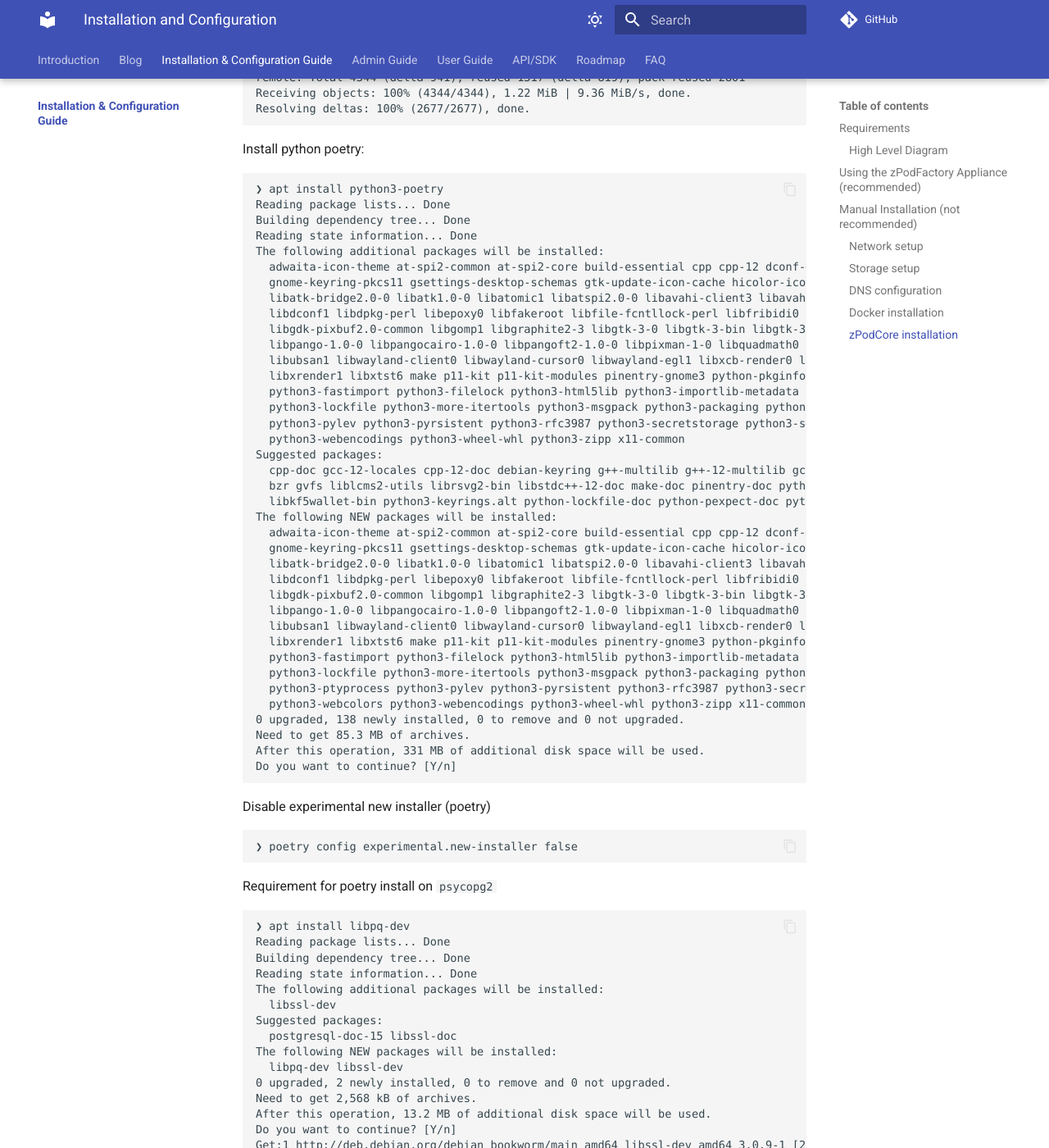
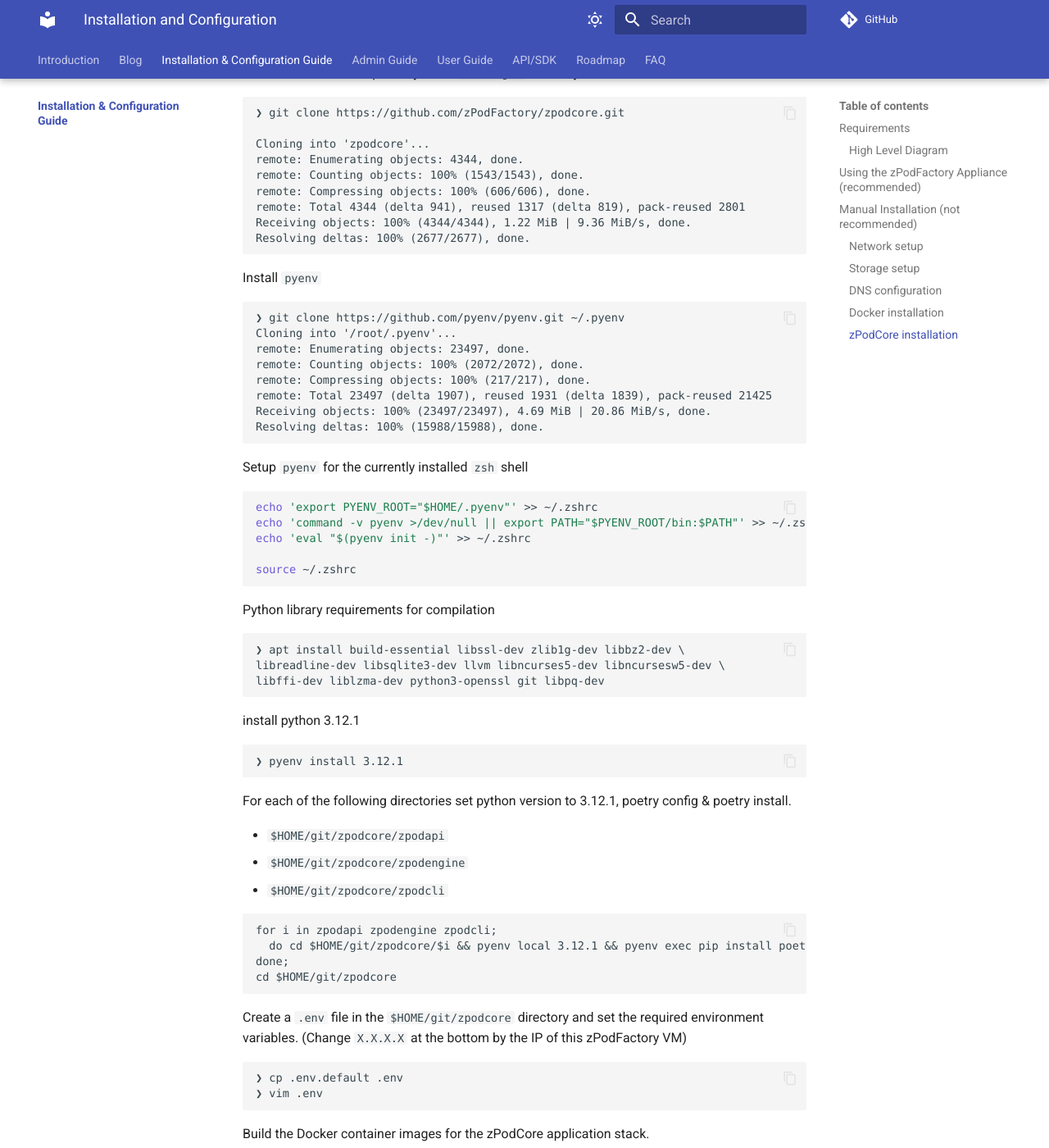
Before and after one commit to zPodFactory/zpodfactory.github.io, an MkDocs documentation site: the page built from docs/guide/install/index.md, in a window 1280 px wide and 1400 px high, scrolled down 11470 px. Shown: the whole window at 82% size. Built offline with MkDocs 1.6.1 and Material for MkDocs 9.7.7, drawn with Linux system fonts in a browser that asks for light colours; some web fonts are replaced; some of the changed text lies outside the part shown.

Commit message:
Manual installation updates/fixes
Signed-off-by: Timo Sugliani <timo.sugliani@gmail.com>

````diff
--- a/docs/guide/install/index.md
+++ b/docs/guide/install/index.md
@@ -53,7 +53,7 @@ It is the recommended way to deploy zPodFactory, as it will simplify the install
 
 If you prefer to install zPodFactory manually and potentially set yourself a dev environment for it, you can follow the below instructions.
 
-We recommend starting with a [zBox 12.2](https://cloud.tsugliani.fr/ova/zbox-12.2.ova) appliance, as it is also the Linux distribution used for all our development and testing, and for the zPodFactory Appliance.  This should ensure all the steps we provide are as accurate and informative as possible.
+We recommend starting with a [zBox 12.5](https://cloud.tsugliani.fr/ova/zbox-12.5.ova) appliance, as it is also the Linux distribution used for all our development and testing, and for the zPodFactory Appliance.  This should ensure all the steps we provide are as accurate and informative as possible.
 
 Deploy the appliance and power it on with the correct networking ovf properties.
 
@@ -293,19 +293,16 @@ It will rely on a watchdog, that will check any modification to the configuratio
 Let's set up the base `dnsmasq` configuration file `/etc/dnsmasq.conf`:
 
 ```ini title="/etc/dnsmasq.conf"
-listen-address=127.0.0.1,10.96.42.137
-interface=lo,eth1
+listen-address=127.0.0.1,X.X.X.X
+interface=lo,eth0
 bind-interfaces
 expand-hosts
 dns-forward-max=1500
 cache-size=10000
-no-dhcp-interface=lo,eth0,eth1
-server=10.96.42.10
-domain=nested.lab
-local=/nested.lab/
-server=/zpod.io/10.96.42.10
-server=/zpodfactory.io/10.96.42.11
-server=/rax.lab/172.20.0.5
+no-dhcp-interface=lo,eth0
+server=1.1.1.1
+domain=zpod.lab
+local=/zpod.lab/
 servers-file=/zPod/zPodDnsmasqServers/servers.conf
 ```
 
@@ -327,6 +324,13 @@ and all the DNS requests for this domain will be resolved by another dnsmasq ins
 - `servers-file`: this is the file that will be used to store the DNS records for the deployed nested environments
 
 > Every time a nested environment is deployed or destroyed, the `servers-file` configuration file will be updated with the new information, and the watchdog will send a SIGHUP signal to dnsmasq to reload the configuration.
+
+
+Restart the dnsmasq service.
+
+``` { data-copy="systemctl restart dnsmasq" }
+❯ systemctl restart dnsmasq
+```
 
 Create the following systemd service file `/etc/systemd/system/zdnsmasqservers.service`:
 
@@ -479,7 +483,14 @@ Do you want to continue? [Y/n]
 
 ### zPodCore installation
 
-Clone the zPodCore repository:
+Create a directory to setup the application stack.
+
+``` { data-copy="mkdir -vp $HOME/git && cd $HOME/git" }
+❯ mkdir -vp $HOME/git && cd $HOME/git
+mkdir: created directory '/root/git'
+```
+
+Clone the zPodCore repository in the `$HOME/git` directory:
 
 ``` { data-copy="git clone https://github.com/zPodFactory/zpodcore.git" }
 ❯ git clone https://github.com/zPodFactory/zpodcore.git
@@ -492,87 +503,6 @@ remote: Total 4344 (delta 941), reused 1317 (delta 819), pack-reused 2801
 Receiving objects: 100% (4344/4344), 1.22 MiB | 9.36 MiB/s, done.
 Resolving deltas: 100% (2677/2677), done.
 
-```
-
-Install python poetry:
-
-``` { data-copy="apt install python3-poetry" }
-❯ apt install python3-poetry
-Reading package lists... Done
-Building dependency tree... Done
-Reading state information... Done
-The following additional packages will be installed:
-  adwaita-icon-theme at-spi2-common at-spi2-core build-essential cpp cpp-12 dconf-gsettings-backend dconf-service dpkg-dev fakeroot fontconfig g++ g++-12 gcc gcc-12 gcr gnome-keyring
-  gnome-keyring-pkcs11 gsettings-desktop-schemas gtk-update-icon-cache hicolor-icon-theme libalgorithm-diff-perl libalgorithm-diff-xs-perl libalgorithm-merge-perl libasan8
-  libatk-bridge2.0-0 libatk1.0-0 libatomic1 libatspi2.0-0 libavahi-client3 libavahi-common-data libavahi-common3 libcairo-gobject2 libcairo2 libcc1-0 libcolord2 libcups2 libdatrie1
-  libdconf1 libdpkg-perl libepoxy0 libfakeroot libfile-fcntllock-perl libfribidi0 libgcc-12-dev libgck-1-0 libgcr-base-3-1 libgcr-ui-3-1 libgdk-pixbuf-2.0-0 libgdk-pixbuf2.0-bin
-  libgdk-pixbuf2.0-common libgomp1 libgraphite2-3 libgtk-3-0 libgtk-3-bin libgtk-3-common libharfbuzz0b libisl23 libitm1 liblcms2-2 liblsan0 libmpc3 libmpfr6 libpam-gnome-keyring
-  libpango-1.0-0 libpangocairo-1.0-0 libpangoft2-1.0-0 libpixman-1-0 libquadmath0 librsvg2-2 librsvg2-common libsecret-1-0 libsecret-common libstdc++-12-dev libthai-data libthai0 libtsan2
-  libubsan1 libwayland-client0 libwayland-cursor0 libwayland-egl1 libxcb-render0 libxcb-shm0 libxcomposite1 libxcursor1 libxdamage1 libxfixes3 libxi6 libxinerama1 libxkbcommon0 libxrandr2
-  libxrender1 libxtst6 make p11-kit p11-kit-modules pinentry-gnome3 python-pkginfo-doc python3-attr python3-cachecontrol python3-cleo python3-crashtest python3-distlib python3-dulwich
-  python3-fastimport python3-filelock python3-html5lib python3-importlib-metadata python3-jaraco.classes python3-jeepney python3-json-pointer python3-jsonschema python3-keyring
-  python3-lockfile python3-more-itertools python3-msgpack python3-packaging python3-pexpect python3-pip-whl python3-pkginfo python3-platformdirs python3-poetry-core python3-ptyprocess
-  python3-pylev python3-pyrsistent python3-rfc3987 python3-secretstorage python3-setuptools-whl python3-shellingham python3-tomlkit python3-uritemplate python3-virtualenv python3-webcolors
-  python3-webencodings python3-wheel-whl python3-zipp x11-common
-Suggested packages:
-  cpp-doc gcc-12-locales cpp-12-doc debian-keyring g++-multilib g++-12-multilib gcc-12-doc gcc-multilib autoconf automake libtool flex bison gdb gcc-doc gcc-12-multilib colord cups-common
-  bzr gvfs liblcms2-utils librsvg2-bin libstdc++-12-doc make-doc pinentry-doc python-attr-doc python-cleo-doc python3-gpg python3-genshi python3-lxml python-jsonschema-doc gir1.2-secret-1
-  libkf5wallet-bin python3-keyrings.alt python-lockfile-doc python-pexpect-doc python-secretstorage-doc
-The following NEW packages will be installed:
-  adwaita-icon-theme at-spi2-common at-spi2-core build-essential cpp cpp-12 dconf-gsettings-backend dconf-service dpkg-dev fakeroot fontconfig g++ g++-12 gcc gcc-12 gcr gnome-keyring
-  gnome-keyring-pkcs11 gsettings-desktop-schemas gtk-update-icon-cache hicolor-icon-theme libalgorithm-diff-perl libalgorithm-diff-xs-perl libalgorithm-merge-perl libasan8
-  libatk-bridge2.0-0 libatk1.0-0 libatomic1 libatspi2.0-0 libavahi-client3 libavahi-common-data libavahi-common3 libcairo-gobject2 libcairo2 libcc1-0 libcolord2 libcups2 libdatrie1
-  libdconf1 libdpkg-perl libepoxy0 libfakeroot libfile-fcntllock-perl libfribidi0 libgcc-12-dev libgck-1-0 libgcr-base-3-1 libgcr-ui-3-1 libgdk-pixbuf-2.0-0 libgdk-pixbuf2.0-bin
-  libgdk-pixbuf2.0-common libgomp1 libgraphite2-3 libgtk-3-0 libgtk-3-bin libgtk-3-common libharfbuzz0b libisl23 libitm1 liblcms2-2 liblsan0 libmpc3 libmpfr6 libpam-gnome-keyring
-  libpango-1.0-0 libpangocairo-1.0-0 libpangoft2-1.0-0 libpixman-1-0 libquadmath0 librsvg2-2 librsvg2-common libsecret-1-0 libsecret-common libstdc++-12-dev libthai-data libthai0 libtsan2
-  libubsan1 libwayland-client0 libwayland-cursor0 libwayland-egl1 libxcb-render0 libxcb-shm0 libxcomposite1 libxcursor1 libxdamage1 libxfixes3 libxi6 libxinerama1 libxkbcommon0 libxrandr2
-  libxrender1 libxtst6 make p11-kit p11-kit-modules pinentry-gnome3 python-pkginfo-doc python3-attr python3-cachecontrol python3-cleo python3-crashtest python3-distlib python3-dulwich
-  python3-fastimport python3-filelock python3-html5lib python3-importlib-metadata python3-jaraco.classes python3-jeepney python3-json-pointer python3-jsonschema python3-keyring
-  python3-lockfile python3-more-itertools python3-msgpack python3-packaging python3-pexpect python3-pip-whl python3-pkginfo python3-platformdirs python3-poetry python3-poetry-core
-  python3-ptyprocess python3-pylev python3-pyrsistent python3-rfc3987 python3-secretstorage python3-setuptools-whl python3-shellingham python3-tomlkit python3-uritemplate python3-virtualenv
-  python3-webcolors python3-webencodings python3-wheel-whl python3-zipp x11-common
-0 upgraded, 138 newly installed, 0 to remove and 0 not upgraded.
-Need to get 85.3 MB of archives.
-After this operation, 331 MB of additional disk space will be used.
-Do you want to continue? [Y/n]
-```
-
-Disable experimental new installer (poetry)
-
-``` { data-copy="poetry config experimental.new-installer false" }
-❯ poetry config experimental.new-installer false
-```
-
-Requirement for poetry install on `psycopg2`
-
-``` { data-copy="apt install libpq-dev" }
-❯ apt install libpq-dev
-Reading package lists... Done
-Building dependency tree... Done
-Reading state information... Done
-The following additional packages will be installed:
-  libssl-dev
-Suggested packages:
-  postgresql-doc-15 libssl-doc
-The following NEW packages will be installed:
-  libpq-dev libssl-dev
-0 upgraded, 2 newly installed, 0 to remove and 0 not upgraded.
-Need to get 2,568 kB of archives.
-After this operation, 13.2 MB of additional disk space will be used.
-Do you want to continue? [Y/n]
-Get:1 http://deb.debian.org/debian bookworm/main amd64 libssl-dev amd64 3.0.9-1 [2,428 kB]
-Get:2 http://deb.debian.org/debian bookworm/main amd64 libpq-dev amd64 15.3-0+deb12u1 [140 kB]
-Fetched 2,568 kB in 0s (18.3 MB/s)
-Selecting previously unselected package libssl-dev:amd64.
-(Reading database ... 54499 files and directories currently installed.)
-Preparing to unpack .../libssl-dev_3.0.9-1_amd64.deb ...
-Unpacking libssl-dev:amd64 (3.0.9-1) ...
-Selecting previously unselected package libpq-dev.
-Preparing to unpack .../libpq-dev_15.3-0+deb12u1_amd64.deb ...
-Unpacking libpq-dev (15.3-0+deb12u1) ...
-Setting up libssl-dev:amd64 (3.0.9-1) ...
-Setting up libpq-dev (15.3-0+deb12u1) ...
-Processing triggers for man-db (2.11.2-2) ...
 ```
 
 Install `pyenv`
@@ -600,10 +530,43 @@ source ~/.zshrc
 
 Python library requirements for compilation
 
-``` { data-copy="apt install build-essential libssl-dev zlib1g-dev libbz2-dev libreadline-dev libsqlite3-dev llvm libncurses5-dev libncursesw5-dev libffi-dev liblzma-dev python3-openssl git" }
+``` { data-copy="apt install build-essential libssl-dev zlib1g-dev libbz2-dev libreadline-dev libsqlite3-dev llvm libncurses5-dev libncursesw5-dev libffi-dev liblzma-dev python3-openssl git libpq-dev" }
 ❯ apt install build-essential libssl-dev zlib1g-dev libbz2-dev \
 libreadline-dev libsqlite3-dev llvm libncurses5-dev libncursesw5-dev \
-libffi-dev liblzma-dev python3-openssl git
+libffi-dev liblzma-dev python3-openssl git libpq-dev
+```
+
+install python 3.12.1
+
+``` { data-copy="pyenv install 3.12.1" }
+❯ pyenv install 3.12.1
+```
+
+For each of the following directories set python version to 3.12.1, poetry config & poetry install.
+
+- `$HOME/git/zpodcore/zpodapi`
+- `$HOME/git/zpodcore/zpodengine`
+- `$HOME/git/zpodcore/zpodcli`
+
+``` { data-copy="for i in zpodapi zpodengine zpodcli; do cd $HOME/git/zpodcore/$i && pyenv local 3.12.1 && pyenv exec pip install poetry && poetry config virtualenvs.in-project true && poetry install; done; cd $HOME/git/zpodcore" }
+for i in zpodapi zpodengine zpodcli;
+  do cd $HOME/git/zpodcore/$i && pyenv local 3.12.1 && pyenv exec pip install poetry && poetry config virtualenvs.in-project true && poetry install;
+done;
+cd $HOME/git/zpodcore
+```
+
+Create a `.env` file in the `$HOME/git/zpodcore` directory and set the required environment variables.
+(Change `X.X.X.X` at the bottom by the IP of this zPodFactory VM)
+
+``` { data-copy="cp .env.default .env && vim .env" }
+❯ cp .env.default .env
+❯ vim .env
+```
+
+Build the Docker container images for the zPodCore application stack.
+
+``` { data-copy="docker compose build" }
+❯ docker compose build
 ```
 
 Setup an additional apt list for some additional packages
@@ -625,12 +588,16 @@ Here is a facility script called deploy.sh that will help launch the docker comp
 
 PS4="$(tput setaf 3)>>>$(tput sgr0) "
 
-ZPODAPI_URL=10.96.42.137:8000
+ZPODAPI_URL=X.X.X.X:8000
+PREFIX=project
 
 set -x
 
 # Shut down docker
 docker compose down
+
+# Remove volumes
+docker volume rm ${PREFIX}_zpod_vol_postgres ${PREFIX}_zpod_vol_prefect
 
 # Restart docker
 just zpodcore-start-background
@@ -643,15 +610,17 @@ just zpodengine-cmd python src/zpodengine/flow_init.py
 # Deploy
 just zpodengine-deploy-all
 
+# Delete library entries
+just zpodapi-exec "rm -rf /library/default"
 
-# Set zpodfactory_host (the zPodFactory VM IP listening for API requests)
+# Set zpodfactory_host
 curl -X PATCH http://$ZPODAPI_URL/settings/name=zpodfactory_host -H "Content-Type: application/json" -d '{
-  "value": "10.96.42.137"
+  "value": "X.X.X.X"
 }'
 
 # Set zpodfactory_instances_domain
 curl -X PATCH http://$ZPODAPI_URL/settings/name=zpodfactory_instances_domain -H "Content-Type: application/json" -d '{
-  "value": "mcsa.cloud"
+  "value": "zpod.lab"
 }'
 
 # Set zpodfactory_ssh_key
@@ -745,23 +712,23 @@ curl -X POST http://$ZPODAPI_URL/libraries -H "Content-Type: application/json" -
 }'
 
 # Enable component zbox
-curl -X PUT http://$ZPODAPI_URL/components/uid=zbox-12.1/enable
+curl -X PUT http://$ZPODAPI_URL/components/uid=zbox-12.4/enable
 
 # Enable component esxi
-curl -X PUT http://$ZPODAPI_URL/components/uid=esxi-8.0u2/enable
+curl -X PUT http://$ZPODAPI_URL/components/uid=esxi-8.0u2b/enable
 
-# Enable component esxi
-curl -X PUT http://$ZPODAPI_URL/components/uid=vcsa-8.0u2/enable
+# Enable component vcsa
+curl -X PUT http://$ZPODAPI_URL/components/uid=vcsa-8.0u2b/enable
 
 # Enable component nsx
-curl -X PUT http://$ZPODAPI_URL/components/uid=nsx-4.1.1.0/enable
+curl -X PUT http://$ZPODAPI_URL/components/uid=nsx-4.1.2.3/enable
 
 # Add zbox profile
 curl -X POST http://$ZPODAPI_URL/profiles?force=true -H "Content-Type: application/json" -d '{
   "name": "zbox",
   "profile": [
     {
-      "component_uid": "zbox-12.1"
+      "component_uid": "zbox-12.4"
     }
   ]
 }'
@@ -771,18 +738,18 @@ curl -X POST http://$ZPODAPI_URL/profiles?force=true -H "Content-Type: applicati
   "name": "hosts",
   "profile": [
     {
-      "component_uid": "zbox-12.1"
+      "component_uid": "zbox-12.4"
     },
     [
       {
-        "component_uid": "esxi-8.0u2",
+        "component_uid": "esxi-8.0u2b",
         "host_id": 11,
         "hostname": "esxi11",
         "vcpu": 4,
         "vmem": 12
       },
       {
-        "component_uid": "esxi-8.0u2",
+        "component_uid": "esxi-8.0u2b",
         "host_id": 12,
         "hostname": "esxi12",
         "vcpu": 4,
@@ -797,26 +764,26 @@ curl -X POST http://$ZPODAPI_URL/profiles?force=true -H "Content-Type: applicati
   "name": "base",
   "profile": [
     {
-      "component_uid": "zbox-12.1"
+      "component_uid": "zbox-12.4"
     },
     [
       {
-        "component_uid": "esxi-8.0u2",
+        "component_uid": "esxi-8.0u2b",
         "host_id": 11,
         "hostname": "esxi11",
-        "vcpu": 4,
+        "vcpu": 6,
         "vmem": 48
       },
       {
-        "component_uid": "esxi-8.0u2",
+        "component_uid": "esxi-8.0u2b",
         "host_id": 12,
         "hostname": "esxi12",
-        "vcpu": 4,
+        "vcpu": 6,
         "vmem": 48
       }
     ],
     {
-        "component_uid": "vcsa-8.0u2"
+        "component_uid": "vcsa-8.0u2b"
     }
   ]
 }'
@@ -826,25 +793,25 @@ curl -X POST http://$ZPODAPI_URL/profiles?force=true -H "Content-Type: applicati
   "name": "sddc",
   "profile": [
     {
-      "component_uid": "zbox-12.1"
+      "component_uid": "zbox-12.4"
     },
     [
       {
-        "component_uid": "esxi-8.0u2",
+        "component_uid": "esxi-8.0u2b",
         "host_id": 11,
         "hostname": "esxi11",
         "vcpu": 6,
         "vmem": 48
       },
       {
-        "component_uid": "esxi-8.0u2",
+        "component_uid": "esxi-8.0u2b",
         "host_id": 12,
         "hostname": "esxi12",
         "vcpu": 6,
         "vmem": 48
       },
       {
-        "component_uid": "esxi-8.0u2",
+        "component_uid": "esxi-8.0u2b",
         "host_id": 13,
         "hostname": "esxi13",
         "vcpu": 6,
@@ -852,73 +819,24 @@ curl -X POST http://$ZPODAPI_URL/profiles?force=true -H "Content-Type: applicati
       }
     ],
     {
-        "component_uid": "vcsa-8.0u2"
+        "component_uid": "vcsa-8.0u2b"
     },
     {
-        "component_uid": "nsx-4.1.1.0"
+        "component_uid": "nsx-4.1.2.3"
     }
   ]
 }'
+TOKEN=$(docker compose logs | grep zpodapi | grep 'API Token:' | awk '{ print $5}')
 
-# Add 'sddc-large' profile
-curl -X POST http://$ZPODAPI_URL/profiles?force=true -H "Content-Type: application/json" -d '{
-  "name": "sddc-large",
-  "profile": [
-    {
-      "component_uid": "zbox-12.1"
-    },
-    [
-      {
-        "component_uid": "esxi-8.0u2",
-        "host_id": 11,
-        "hostname": "esxi11",
-        "vcpu": 8,
-        "vmem": 64
-      },
-      {
-        "component_uid": "esxi-8.0u2",
-        "host_id": 12,
-        "hostname": "esxi12",
-        "vcpu": 8,
-        "vmem": 64
-      },
-      {
-        "component_uid": "esxi-8.0u2",
-        "host_id": 13,
-        "hostname": "esxi13",
-        "vcpu": 8,
-        "vmem": 64
-      },
-      {
-        "component_uid": "esxi-8.0u2",
-        "host_id": 14,
-        "hostname": "esxi14",
-        "vcpu": 8,
-        "vmem": 64
-      }
-    ],
-    {
-        "component_uid": "vcsa-8.0u2"
-    },
-    {
-        "component_uid": "nsx-4.1.1.0"
-    }
-  ]
-}'
+zcli connect -s http://$ZPODAPI_URL -t $TOKEN
 
 docker compose logs -f
 ```
 
 Make the script executable
 
-``` { data-copy="chmod +x /root/git/zpodcore/deploy.sh" }
-❯ chmod +x /root/git/zpodcore/deploy.sh
-```
-
-Then you can build docker compose containers with the following command:
-
-``` { data-copy="docker compose build" }
-❯ docker compose build
+``` { data-copy="chmod +x $HOME/git/zpodcore/deploy.sh" }
+❯ chmod +x $HOME/git/zpodcore/deploy.sh
 ```
 
 Finally launch the docker compose application stack with our script:
````
Also changed, not shown: other parts of docs/guide/install/index.md (+21 -23 lines).
